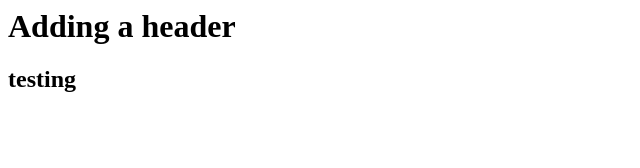
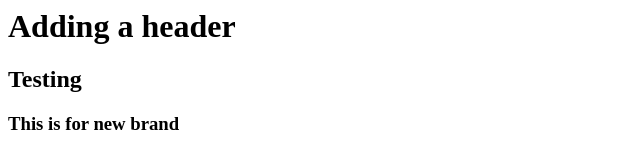
Before and after one commit to RealDreammaker/MFR, a plain HTML site: page index.html in a window 1280 px wide. Shown: the whole page, without its empty margins (0-640 px from the left). Drawn offline with Linux system fonts and the light colour scheme.

Commit message:
Added brand testing line

```diff
--- a/index.html
+++ b/index.html
@@ -1,2 +1,3 @@
 <h1>Adding a header</h1>
-<h2>testing</h2>
+<h2>Testing</h2>
+<h3>This is for new brand</h3>
```
